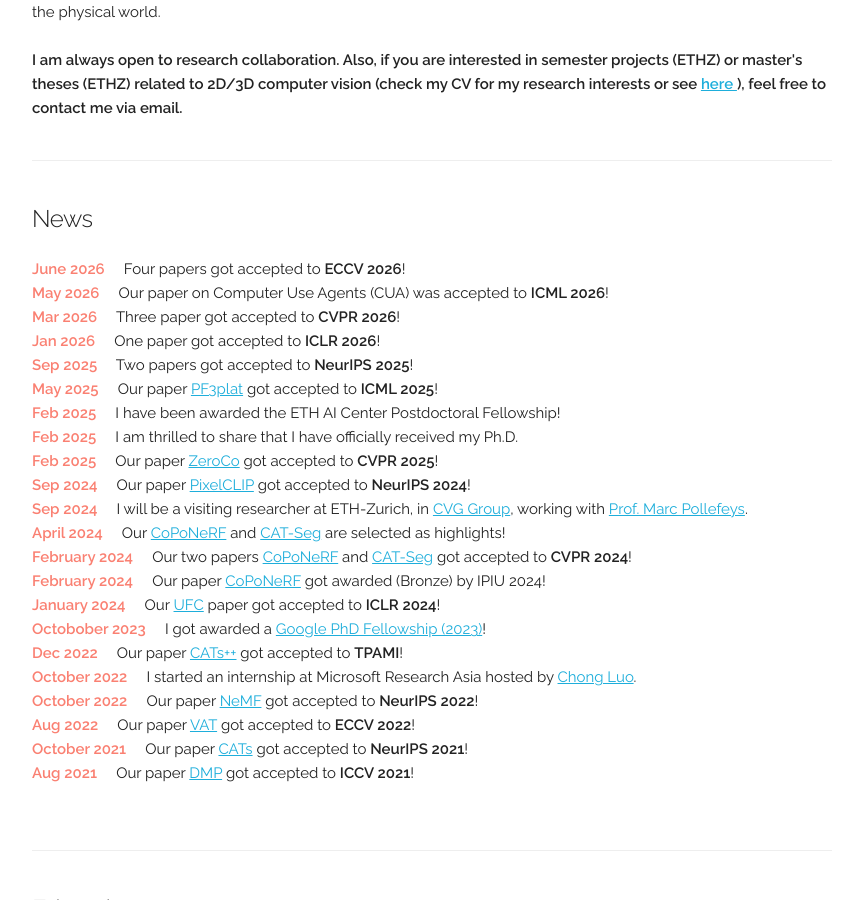
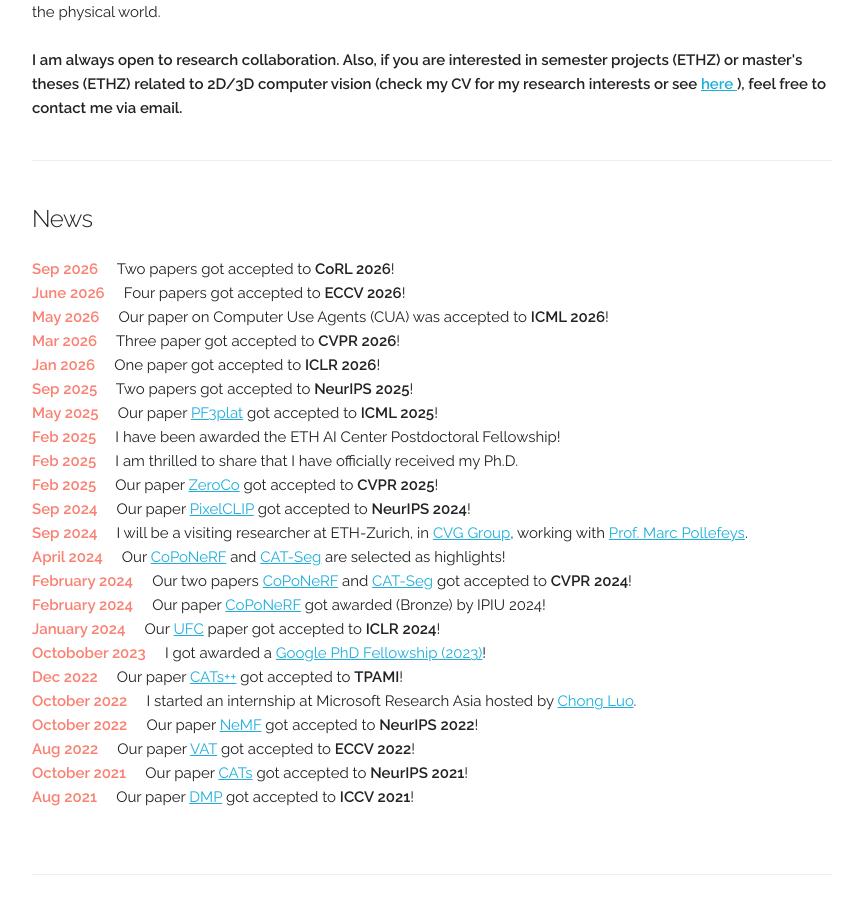
Before and after one commit to SunghwanHong/sunghwanhong.github.io, a Jekyll site: the page built from index.html, in a window 1280 px wide and 900 px high, scrolled down 632 px. Shown: the whole window, without its empty margins (208-1065 px from the left). Built offline with Jekyll 4.4.1, drawn with Linux system fonts in a browser that asks for light colours; some web fonts are replaced.

Commit message:
Update index.html

```diff
--- a/index.html
+++ b/index.html
@@ -17,6 +17,10 @@
 <!-- ========== News ========== -->
 <div class="docs-section">
   <h5>News</h5>
+  <div class="col-12 col-md-12 text-md-left no-padding">
+    <b class="bbold" style="color:#fa8072;">Sep 2026</b>&nbsp;&nbsp;&nbsp;&nbsp;
+   Two papers got accepted to <b>CoRL 2026</b>!
+  </div>
   <div class="col-12 col-md-12 text-md-left no-padding">
     <b class="bbold" style="color:#fa8072;">June 2026</b>&nbsp;&nbsp;&nbsp;&nbsp;
    Four papers got accepted to <b>ECCV 2026</b>!
```
